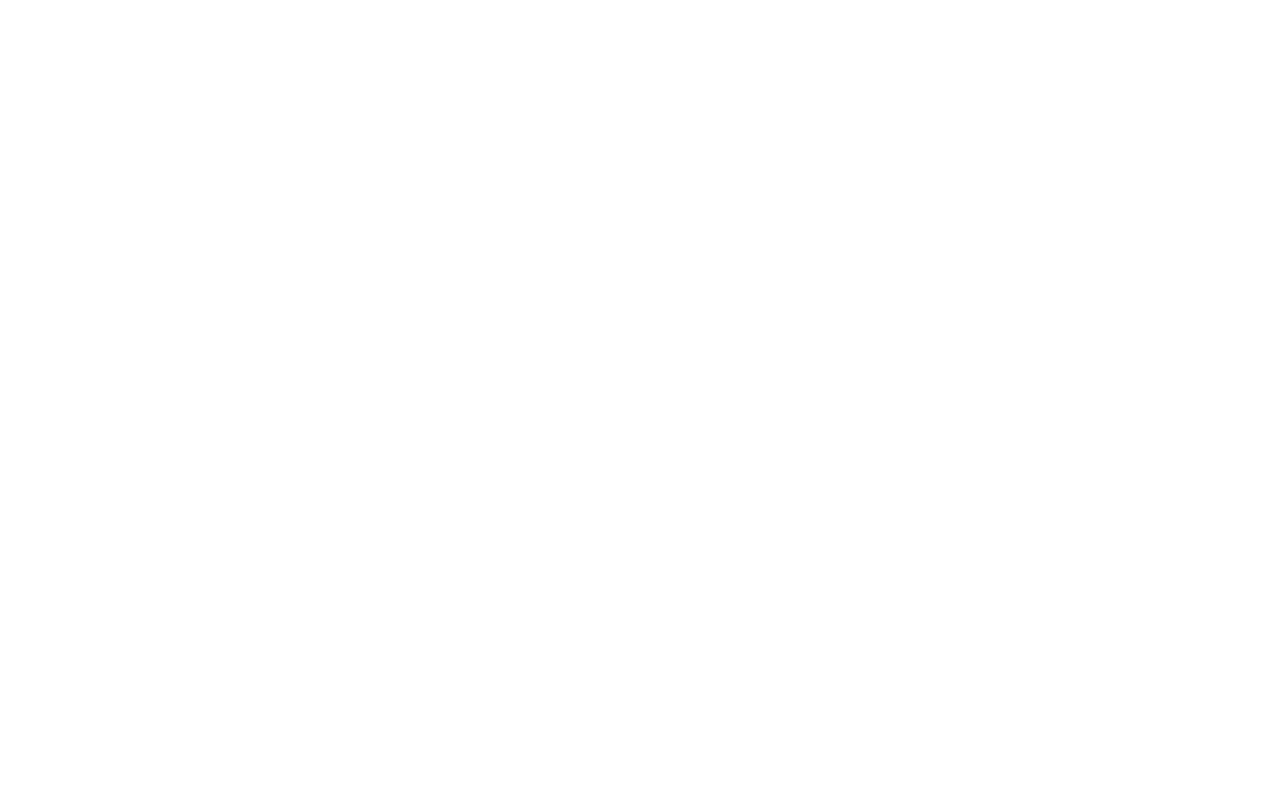
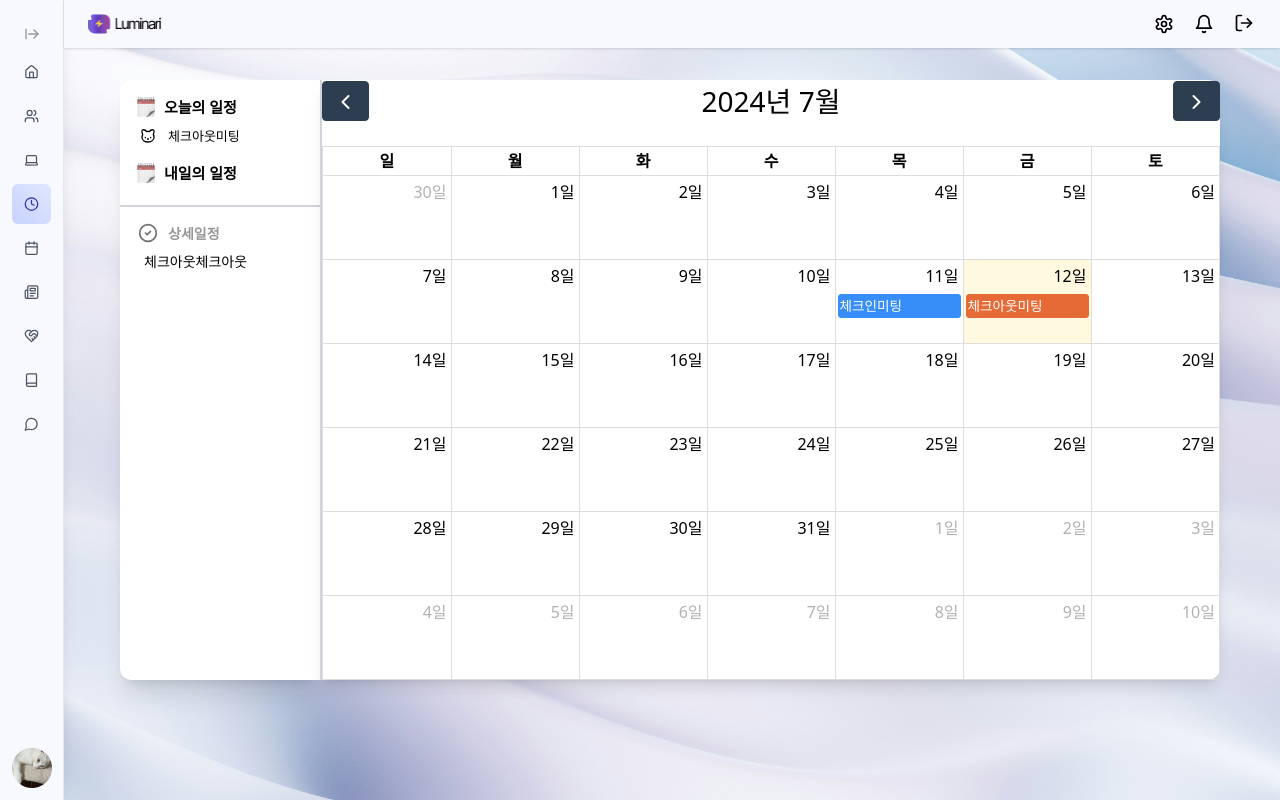
Before and after one commit to luminariHR/frontend, a React (Vite) app in the folder lumi-front/: page /calendar in a window 1280 px wide. Before the commit this address had no page. Built offline with nearby package versions, Linux system fonts and the light colour scheme.

Commit message:
feat : 일정관리페이지

```diff
--- a/lumi-front/package.json
+++ b/lumi-front/package.json
@@ -10,6 +10,10 @@
     "preview": "bun run vite preview"
   },
   "dependencies": {
+    "@fullcalendar/core": "^6.1.14",
+    "@fullcalendar/daygrid": "^6.1.14",
+    "@fullcalendar/interaction": "^6.1.14",
+    "@fullcalendar/react": "^6.1.14",
     "axios": "^1.7.2",
     "classnames": "^2.5.1",
     "date-fns": "^3.6.0",
@@ -21,6 +25,7 @@
     "react-dnd": "^16.0.1",
     "react-dnd-html5-backend": "^16.0.1",
     "react-dom": "^18.3.1",
+    "react-modal": "^3.16.1",
     "react-router-dom": "^6.24.1",
     "react-scroll": "^1.9.0",
     "react-table": "^7.8.0",
--- a/lumi-front/src/App.jsx
+++ b/lumi-front/src/App.jsx
@@ -6,6 +6,7 @@
 import PlatformPage from "./components/PlatformPage";
 import ChattingPage from "./components/ChattingPage.jsx";
 import MyAttendancePage from "./components/MyAttendancePage.jsx";
+import CalendarPage from "./components/CalendarPage.jsx";
 
 function App() {
   return (
@@ -17,6 +18,7 @@
         <Route path="/login" element={<LoginPage />} />
         <Route path="/platform" element={<PlatformPage />} />
         <Route path="/chatting" element={<ChattingPage/>} />
+        <Route path="/calendar" element={<CalendarPage/>} />
       </Routes>
     </Router>
   );
--- /dev/null
+++ b/lumi-front/src/components/CalendarPage.jsx
@@ -0,0 +1,193 @@
+import React, { useState } from 'react';
+import Layout from "../components/Layout";
+import { SidebarProvider } from "../components/Sidebar";
+import Calendar from "../components/FullCalendar";
+import scalendar from "../assets/scalendar.png";
+import { Cat, Dog,CircleCheck } from 'lucide-react';
+import Modal from 'react-modal';
+
+// 일정별 색상지정하기
+const colorOptions = [
+  '#378ef8', // Blue
+  '#e66a35', // Orange
+  '#53a43f', // Green
+  '#f0b429', // Yellow
+  '#d97a80', // Red
+];
+
+// 이벤트 관리
+const CalendarPage = () => {
+  const [events, setEvents] = useState([
+    { title: '체크인미팅', description: '체크인체크인', start: '2024-07-11', color: '#378ef8' },
+    { title: '체크아웃미팅', description: '체크아웃체크아웃', start: '2024-07-12', color: '#e66a35' }
+  ]);
+
+  const [modalIsOpen, setModalIsOpen] = useState(false);
+  const [newEventTitle, setNewEventTitle] = useState('');
+  const [newEventDescription, setNewEventDescription] = useState('');
+  const [selectedDate, setSelectedDate] = useState('');
+  const [selectedColor, setSelectedColor] = useState('');
+
+  // 날짜를 눌러 일정 추가
+  const handleDateClick = (arg) => {
+    setSelectedDate(arg.dateStr);
+    setModalIsOpen(true);
+  };
+
+  // 일정을 추가할때 필요한 요소? 제목,상세내용,날짜,색 등등..
+  const handleAddEvent = () => {
+    const newEvent = {
+      title: newEventTitle,
+      description: newEventDescription,
+      start: selectedDate,
+      color: selectedColor
+    };
+    setEvents([...events, newEvent]);
+    // 모달 상태 초기화 => 색은 왜 변경이 안되는지 모르겠음
+    setModalIsOpen(false);
+    setNewEventTitle('');
+    setNewEventDescription('');
+  };
+
+  // 엔터치고 넘어가게 한것
+  const handleKeyDown = (e) => {
+    if (e.key === 'Enter') {
+      e.preventDefault();
+      handleAddEvent();
+    }
+  };
+
+  // 오늘 내일 날짜 받아오기 => 고쳐야할듯
+  const today = new Date().toISOString().split('T')[0];
+  const tomorrow = new Date(Date.now() + 86400000).toISOString().split('T')[0];
+
+  const todayEvents = events.filter(event => event.start === today);
+  const tomorrowEvents = events.filter(event => event.start === tomorrow);
+
+  return (
+    <SidebarProvider>
+      <Layout>
+        <div className="flex pb-3">
+          <div className='ml-10 w-[200px] h-[600px] bg-white shadow-xl rounded-l-xl '>
+            <div className="border-b-2 border-gray-300 pb-3">
+              <div className="flex items-center justify-start ml-4 mt-4">
+                <img src={scalendar} alt="" className='w-5 h-5'/>
+                <span className='pl-2 font-bold text-[15px]'>오늘의 일정</span>
+              </div>
+              <div className="ml-4 mt-2">
+                {todayEvents.map((event, index) => (
+                  <div key={index} className="flex items-center">
+                    <Cat className={`text-[${event.color}] h-4`}/>
+                    <span className='pl-2 text-[13px]'>{event.title}</span>
+                  </div>
+                ))}
+              </div>
+              <div className="flex items-center justify-start ml-4 mt-4">
+                <img src={scalendar} alt="" className='w-5 h-5'/>
+                <span className='pl-2 font-bold text-[15px]'>내일의 일정</span>
+              </div>
+              <div className="ml-4 mt-2">
+                {tomorrowEvents.map((event, index) => (
+                  <div key={index} className="flex items-center">
+                    <Dog className={`text-[${event.color}] h-4`}/>
+                    <span className='pl-2 text-[13px]'>{event.title}</span>
+                  </div>
+                ))}
+              </div>
+            </div>
+            <div className='flex  justify-start items-center'>
+              <CircleCheck className='text-[#717171] ml-4 mt-4 h-5'/>
+              <span className='pl-2 font-bold text-[14px] mt-4 text-[#979797]'>상세일정</span>
+            </div>
+              <div className="ml-4 mt-2">
+                {todayEvents.map((event, index) => (
+                  <div key={index} className="flex items-center">
+                    <span className={`pl-2 text-[${event.color}] text-sm text-[12px]`}>{event.description}</span>
+                  </div>
+                ))}
+              </div>
+          </div>
+          <div className='flex flx item-center justify-center w-[900px] h-[600px] bg-white border-l-2
+            border-gray-300 rounded-r-xl shadow-lg '>
+            <div className='w-full'>
+              <Calendar events={events} handleDateClick={handleDateClick} />
+            </div>
+          </div>
+        </div>
+        <Modal
+          isOpen={modalIsOpen}
+          onRequestClose={() => setModalIsOpen(false)}
+          style={{
+            overlay: {
+              zIndex: 50,
+              display: 'flex',
+              alignItems: 'center',
+              justifyContent: 'center',
+              backgroundColor: 'rgba(76, 76, 76, 0.7)' //카카오 어쩌구 저쩌구 따옴
+            },
+            content: {
+              zIndex: 51,
+              width: '400px',
+              margin: 'auto',
+              borderRadius: '8px',
+              padding: '20px',
+              background: 'white'
+            }
+          }}
+        >
+          <h2>일정 추가</h2>
+          <form onKeyDown={handleKeyDown}>
+            <div>
+              <label>제목:</label>
+              <input
+                type="text"
+                value={newEventTitle}
+                onChange={(e) => setNewEventTitle(e.target.value)}
+                className="w-full p-2 mb-4 border border-gray-300 rounded"
+              />
+            </div>
+            <div>
+              <label>세부 일정:</label>
+              <textarea
+                value={newEventDescription}
+                onChange={(e) => setNewEventDescription(e.target.value)}
+                className="w-full p-2 mb-4 border border-gray-300 rounded"
+              />
+            </div>
+            <div>
+              <label>색상 선택:</label>
+              <div className="flex">
+                {colorOptions.map((color, index) => (
+                  <div
+                    key={index}
+                    className="w-6 h-6 rounded-full cursor-pointer mx-1"
+                    style={{ backgroundColor: color }}
+                    onClick={() => setSelectedColor(color)}
+                  />
+                ))}
+              </div>
+            </div>
+            <div className="flex justify-end mt-4">
+              <button
+                type="button"
+                onClick={handleAddEvent}
+                className="bg-blue-500 text-white px-4 py-2 rounded mr-2"
+              >
+                추가
+              </button>
+              <button
+                type="button"
+                onClick={() => setModalIsOpen(false)}
+                className="bg-gray-300 text-black px-4 py-2 rounded"
+              >
+                취소
+              </button>
+            </div>
+          </form>
+        </Modal>
+      </Layout>
+    </SidebarProvider>
+  );
+}
+
+export default CalendarPage;
--- /dev/null
+++ b/lumi-front/src/components/FullCalendar.jsx
@@ -0,0 +1,28 @@
+import React from 'react';
+import FullCalendar from '@fullcalendar/react';
+import dayGridPlugin from '@fullcalendar/daygrid';
+import interactionPlugin from '@fullcalendar/interaction';
+import koLocale from '@fullcalendar/core/locales/ko';
+
+const Calendar = ({ events, handleDateClick }) => {
+  return (
+    <FullCalendar
+      plugins={[dayGridPlugin, interactionPlugin]}
+      initialView="dayGridMonth"
+      height="100%"
+      eventBackgroundColor='green'
+      eventTextColor='white'
+      eventBorderColor='white'
+      events={events}
+      dateClick={handleDateClick}
+      locale={koLocale}
+      headerToolbar={{
+        left: 'prev',
+        center: 'title',
+        right: 'next'
+      }}
+    />
+  );
+}
+
+export default Calendar;
--- a/lumi-front/src/components/Layout.jsx
+++ b/lumi-front/src/components/Layout.jsx
@@ -37,7 +37,11 @@
           text="근태 관리"
           to={"/attendance"}
         />
-        <SidebarItem icon={<Clock size={20} />} text="일정 관리" />
+        <SidebarItem
+         icon={<Clock size={20} />}
+         text="일정 관리"
+         to={"/calendar"}
+          />
         <SidebarItem icon={<Calendar size={20} />} text="휴가 관리" />
         <SidebarItem icon={<Newspaper size={20} />} text="전자 결재" />
         <SidebarItem icon={<HeartHandshake size={20} />} text="멘토링" />
--- /dev/null
+++ b/lumi-front/src/components/ui/modal.jsx
@@ -0,0 +1,41 @@
+import React from 'react';
+import Modal from 'react-modal';
+
+const CustomModal = ({
+  isOpen,
+  closeModal,
+  title,
+  handleKeyDown,
+  children
+}) => {
+  return (
+    <Modal
+      isOpen={isOpen}
+      onRequestClose={closeModal}
+      style={{
+        overlay: {
+          zIndex: 50,
+          display: 'flex',
+          alignItems: 'center',
+          justifyContent: 'center',
+          backgroundColor: 'rgba(76, 76, 76, 0.7)'
+        },
+        content: {
+          zIndex: 51,
+          width: '400px',
+          margin: 'auto',
+          borderRadius: '8px',
+          padding: '20px',
+          background: 'white'
+        }
+      }}
+    >
+      <h2>{title}</h2>
+      <form onKeyDown={handleKeyDown}>
+        {children}
+      </form>
+    </Modal>
+  );
+};
+
+export default CustomModal;
```
Also changed, not shown: lumi-front/src/assets/scalendar.png (added), 1 other file (tests, documents, lock files or other folders).
